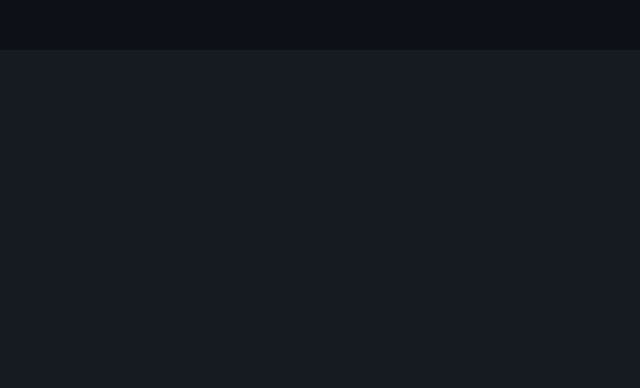
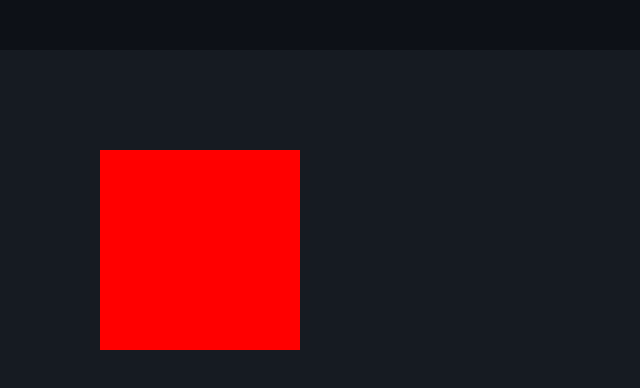
Before and after one commit to hudson12345/Reposit-rio-crazy_pong, a plain HTML site: page index.html in a window 1280 px wide. Shown: the whole page, without its empty margins (0-640 px from the left). Drawn offline with Linux system fonts and the light colour scheme.

Commit message:
atualização

```diff
--- a/index.html
+++ b/index.html
@@ -8,6 +8,7 @@
 </head>
 <body>
     <canvas id="canvas" width="1280px" height="700px"></canvas>
-    <script href = "js/script.js"></script>
+
 </body>
+<script src = "js/script.js"></script>
 </html>
--- a/js/script.js
+++ b/js/script.js
@@ -1,4 +1,4 @@
-let canvasPong = document.getElementById('canvas')/*varial para manipular o elemento canvas atraves do id*/
-let quadro = canvasPong.getContext('2d')/*deixa o canvas pronto para receber desenhos 2D*/
-
-let player1 = quadro.fillRect(100,100,50,50)
+let canvasPong = document.getElementById('canvas');/*varial para manipular o elemento canvas atraves do id*/
+let quadro = canvasPong.getContext('2d');/*deixa o canvas pronto para receber desenhos 2D*/
+quadro.fillStyle = "red";
+quadro.fillRect(100, 100, 200, 200);
```
